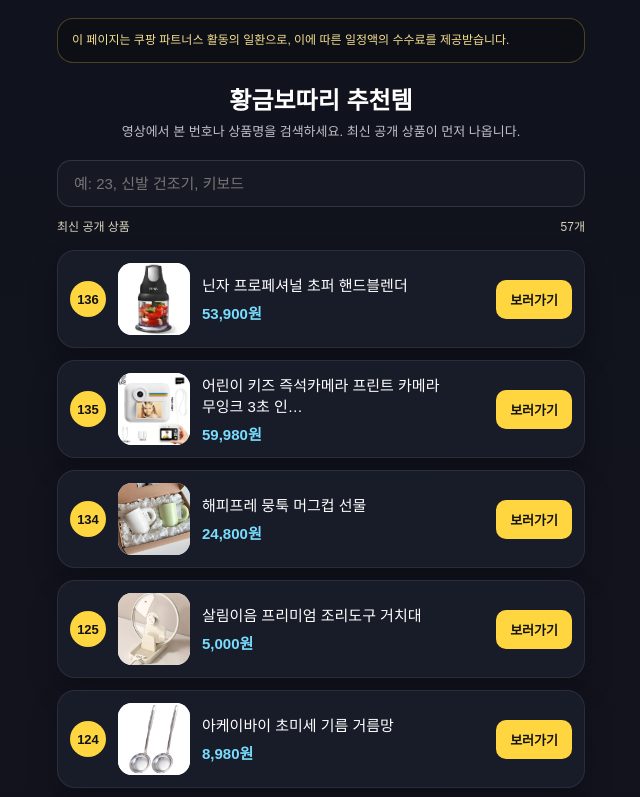
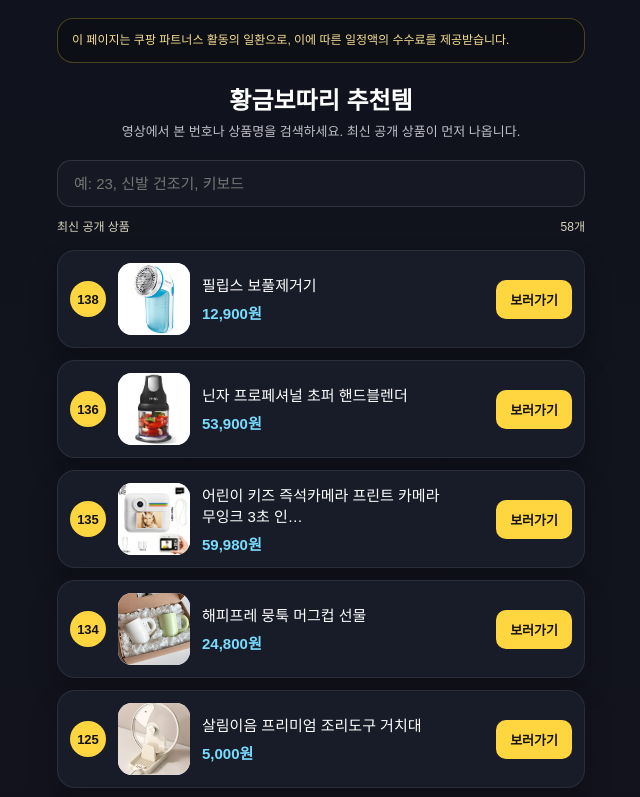
Before and after one commit to nicejackpot/goldsack-links, a plain HTML site: page index.html in a window 1280 px wide. Shown: the top 797 px of the page, without its empty margins (319-959 px from the left). Drawn offline with Linux system fonts and the light colour scheme.

Commit message:
update links

```diff
--- a/index.html
+++ b/index.html
@@ -62,9 +62,20 @@
   <div class="toolbar">
     <input id="search" class="search" type="search" inputmode="search" autocomplete="off"
            aria-label="상품 번호 또는 이름 검색" placeholder="예: 23, 신발 건조기, 키보드">
-    <div class="stats"><span>최신 공개 상품</span><span id="count" aria-live="polite">57개</span></div>
+    <div class="stats"><span>최신 공개 상품</span><span id="count" aria-live="polite">58개</span></div>
   </div>
   <div class="cards">
+  <a class="card" href="https://link.coupang.com/a/iYvsjuYaVo" target="_blank" rel="noopener sponsored"
+       data-product-id="4947594003" data-number="138"
+       data-search="138 138 필립스 보풀제거기 필립스 보풀제거기 4947594003" aria-label="138번 필립스 보풀제거기, 상품 보기">
+    <div class="num">138</div>
+    <img src="img/4947594003.jpg" alt="필립스 보풀제거기" width="72" height="72" loading="lazy" decoding="async">
+    <div class="meta">
+      <div class="name">필립스 보풀제거기</div>
+      <div class="price">12,900원</div>
+    </div>
+    <div class="btn">보러가기</div>
+  </a>
   <a class="card" href="https://link.coupang.com/a/iWQvXckVjM" target="_blank" rel="noopener sponsored"
        data-product-id="4604878225" data-number="136"
        data-search="136 136 닌자 프로페셔널 초퍼 핸드블렌더 닌자 프로페셔널 초퍼 핸드블렌더, nj1001kr 4604878225" aria-label="136번 닌자 프로페셔널 초퍼 핸드블렌더, 상품 보기">
```
Also changed, not shown: img/4947594003.jpg (added).
